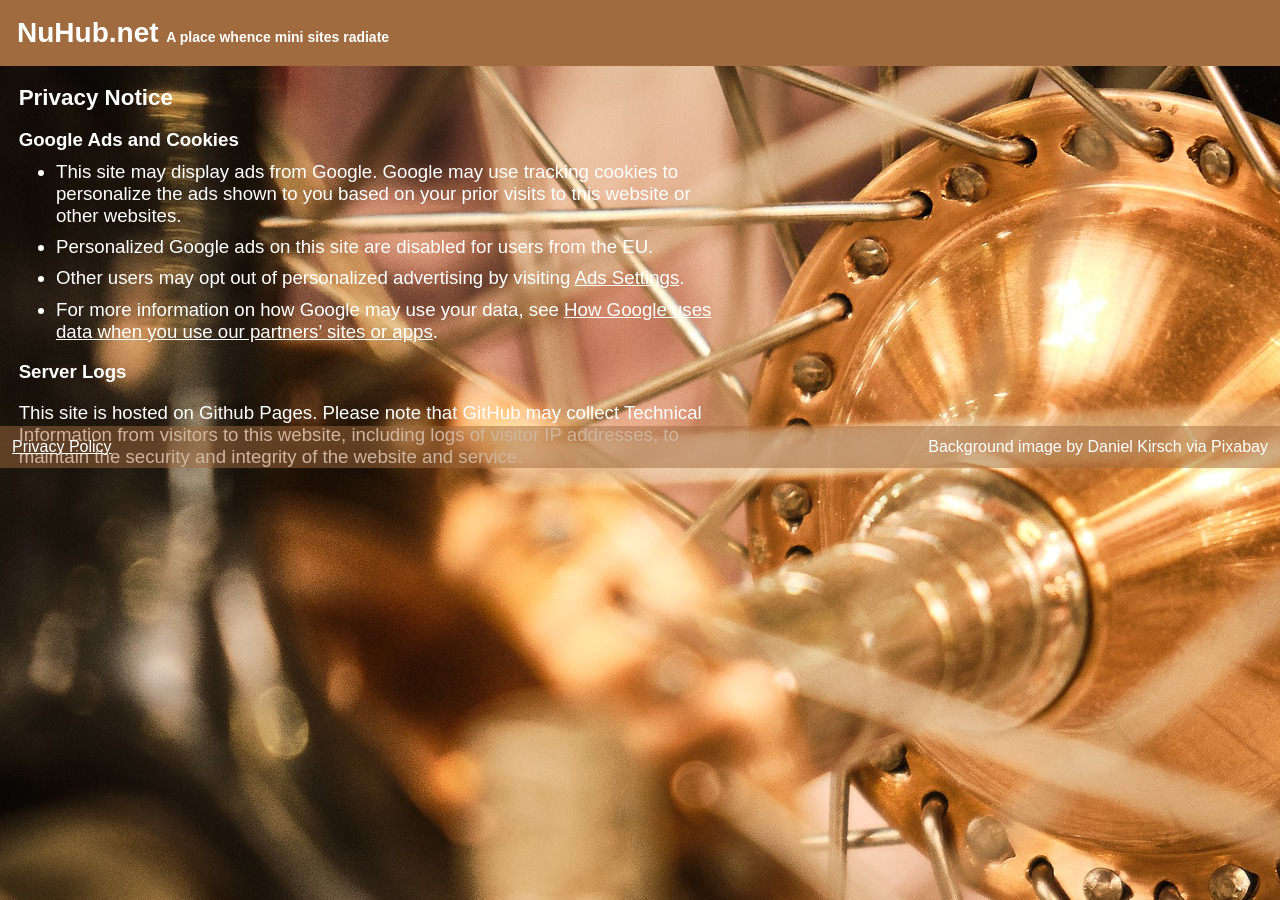
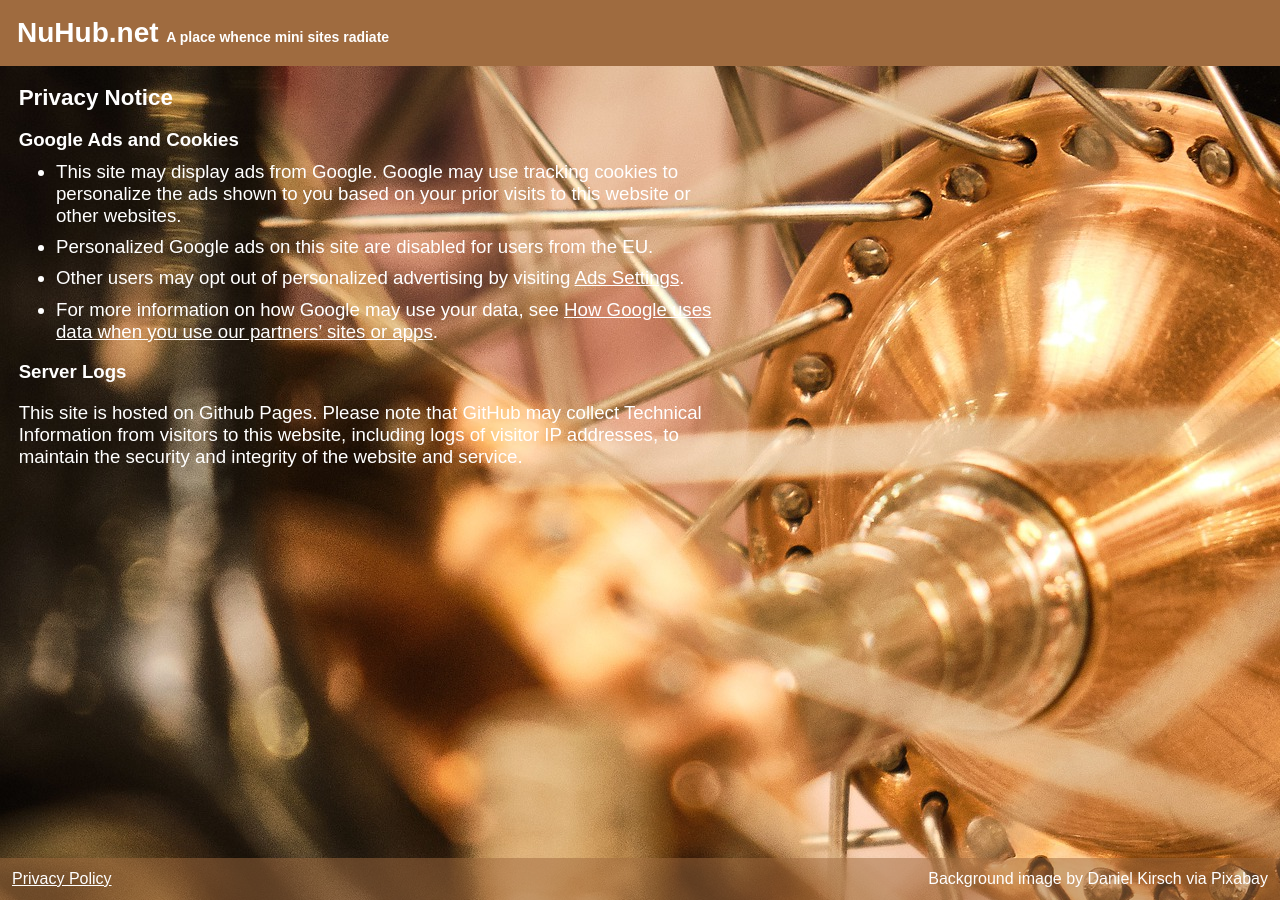
Before and after one commit to david672orford/david672github.io, a Jekyll site: the page built from privacy.md, in a window 1280 px wide. Built offline with Jekyll 4.4.1, drawn with Linux system fonts in a browser that asks for light colours; our own code applies the rules of GitHub Pages for plain Markdown files.

Commit message:
Update style.css

```diff
--- a/assets/css/style.css
+++ b/assets/css/style.css
@@ -1,6 +1,9 @@
 HTML, BODY, HEADER, MAIN, H1, H2, UL, LI {
 	margin: 0;
 	padding: 0;
+	}
+HTML, BODY {
+	height: 100%;
 	}
 BODY {
 	position: relative;
```
